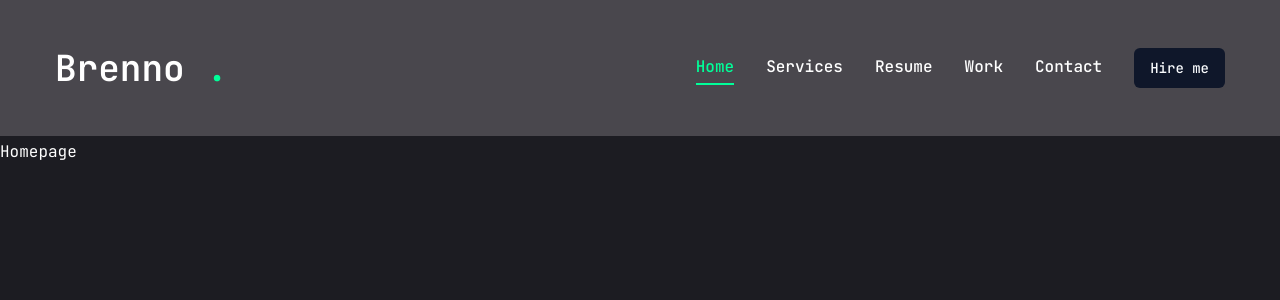
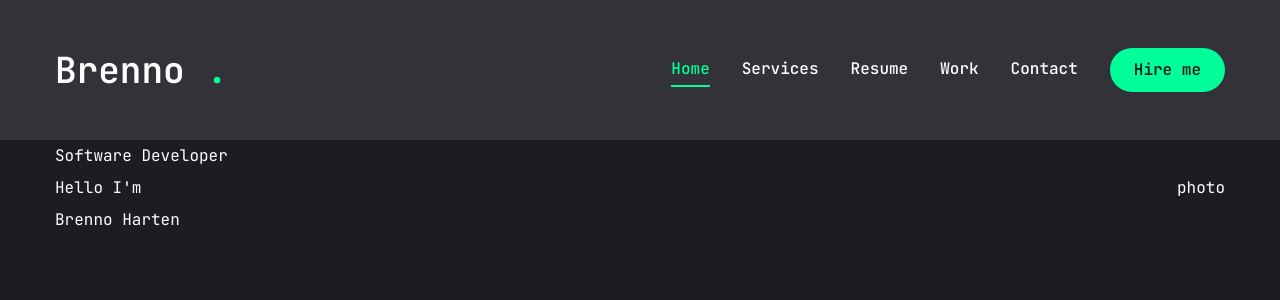
Before and after one commit to brennoharten/Portfolio, a Next.js app: page / in a window 1280 px wide. Shown: the top 300 px of the page. Built offline with nearby package versions, Linux system fonts and the light colour scheme.

Commit message:
astart homepage

```diff
--- a/src/app/page.tsx
+++ b/src/app/page.tsx
@@ -1,10 +1,19 @@
+import { Button } from "@/components/ui/button";
+import {FiDownload} from "react-icons/fi"
 
 export default function Home() {
   return (
-    <main className="relative ">
-      <div>
-        <h1> Homepage</h1>
+    <section className="h-full">
+      <div className="container mx-auto h-full">
+        <div className="flex flex-col xl:flex-row items-center justify-between xk:pt-8 xl:pb-24">
+          {/* text */}
+          <div className="text-center xl:text-left">
+            <span>Software Developer</span>
+            <h1>Hello I'm <br/> <span>Brenno Harten</span></h1>
+          </div>
+          <div>photo</div>
+        </div>
       </div>
-    </main>
+    </section>
   );
 }
--- a/src/components/Header.tsx
+++ b/src/components/Header.tsx
@@ -8,7 +8,7 @@
 
 export default function Header() {
     return (
-        <header className="py-8 xl:py-12 text-white bg-pink-50/20">
+        <header className="py-8 xl:py-12 text-white bg-pink-50/10">
             <div className="container mx-auto flex justify-between items-center">
                 <Link href="/">
                     <h1 className="text-4xl font-semibold">
--- a/src/components/ui/button.tsx
+++ b/src/components/ui/button.tsx
@@ -5,24 +5,20 @@
 import { cn } from "@/lib/utils"
 
 const buttonVariants = cva(
-  "inline-flex items-center justify-center gap-2 whitespace-nowrap rounded-md text-sm font-medium ring-offset-white transition-colors focus-visible:outline-none focus-visible:ring-2 focus-visible:ring-slate-950 focus-visible:ring-offset-2 disabled:pointer-events-none disabled:opacity-50 [&_svg]:pointer-events-none [&_svg]:size-4 [&_svg]:shrink-0 dark:ring-offset-slate-950 dark:focus-visible:ring-slate-300",
+  "inline-flex items-center juntify-center whitespace-nowrap rounded-full text-base font-semibold ring-offset-white trasition-colors",
   {
     variants: {
       variant: {
-        default: "bg-slate-900 text-slate-50 hover:bg-slate-900/90 dark:bg-slate-50 dark:text-slate-900 dark:hover:bg-slate-50/90",
-        destructive:
-          "bg-red-500 text-slate-50 hover:bg-red-500/90 dark:bg-red-900 dark:text-slate-50 dark:hover:bg-red-900/90",
-        outline:
-          "border border-slate-200 bg-white hover:bg-slate-100 hover:text-slate-900 dark:border-slate-800 dark:bg-slate-950 dark:hover:bg-slate-800 dark:hover:text-slate-50",
-        secondary:
-          "bg-slate-100 text-slate-900 hover:bg-slate-100/80 dark:bg-slate-800 dark:text-slate-50 dark:hover:bg-slate-800/80",
-        ghost: "hover:bg-slate-100 hover:text-slate-900 dark:hover:bg-slate-800 dark:hover:text-slate-50",
-        link: "text-slate-900 underline-offset-4 hover:underline dark:text-slate-50",
+        default: "bg-accent text-primary hover:bg-accent-hover",
+        primary: 'bg-primary text-white',
+        outline: "border border-accent bg-tranparent text-accent hover:bg-accent hover:text-primary",
+
+
       },
       size: {
-        default: "h-10 px-4 py-2",
-        sm: "h-9 rounded-md px-3",
-        lg: "h-11 rounded-md px-8",
+        default: "h-[44px] px-6",
+        sm: "h-[48px] px-6",
+        lg: "h-[56px] px-8 text-sm uppercase tracking-[2px]",
         icon: "h-10 w-10",
       },
     },
```
